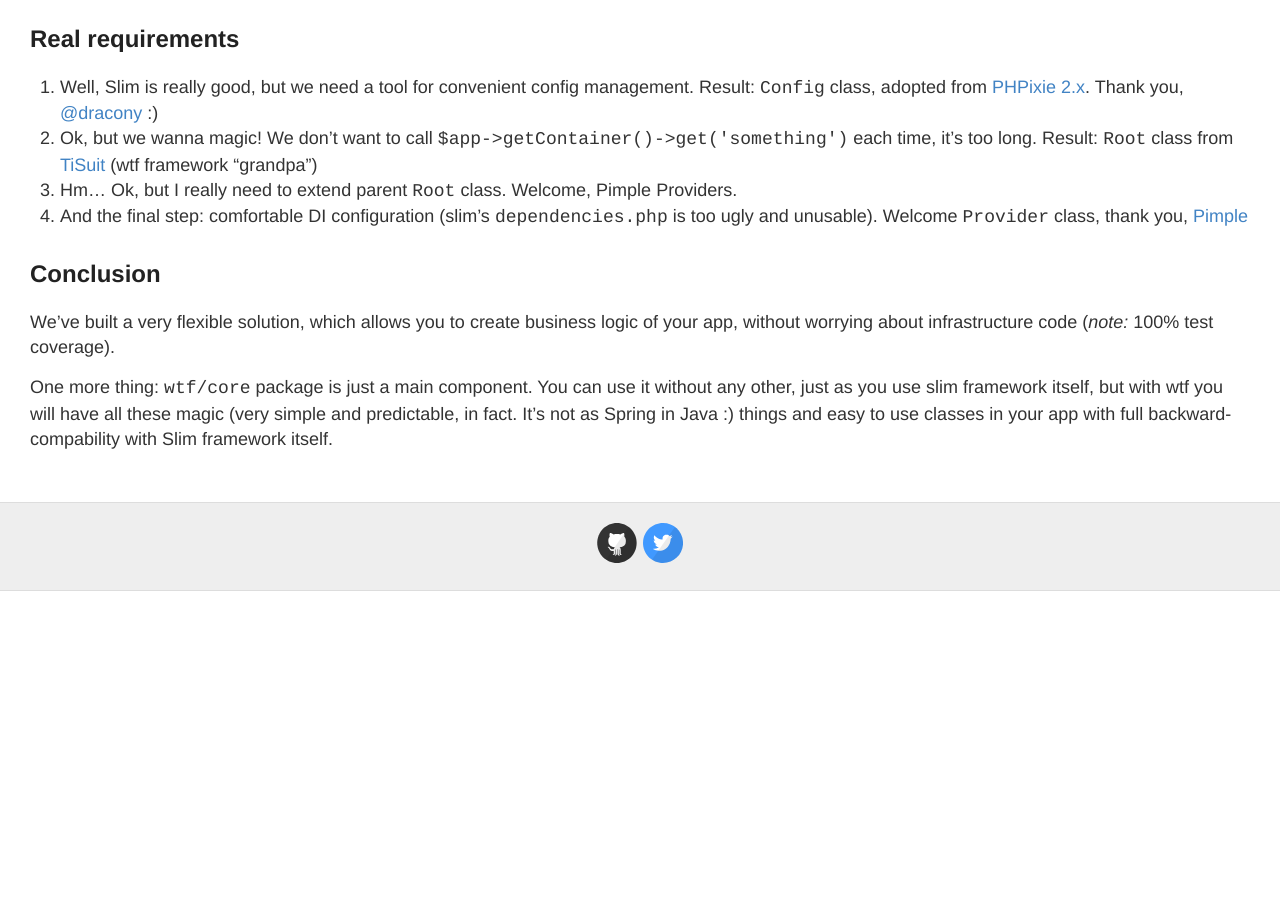
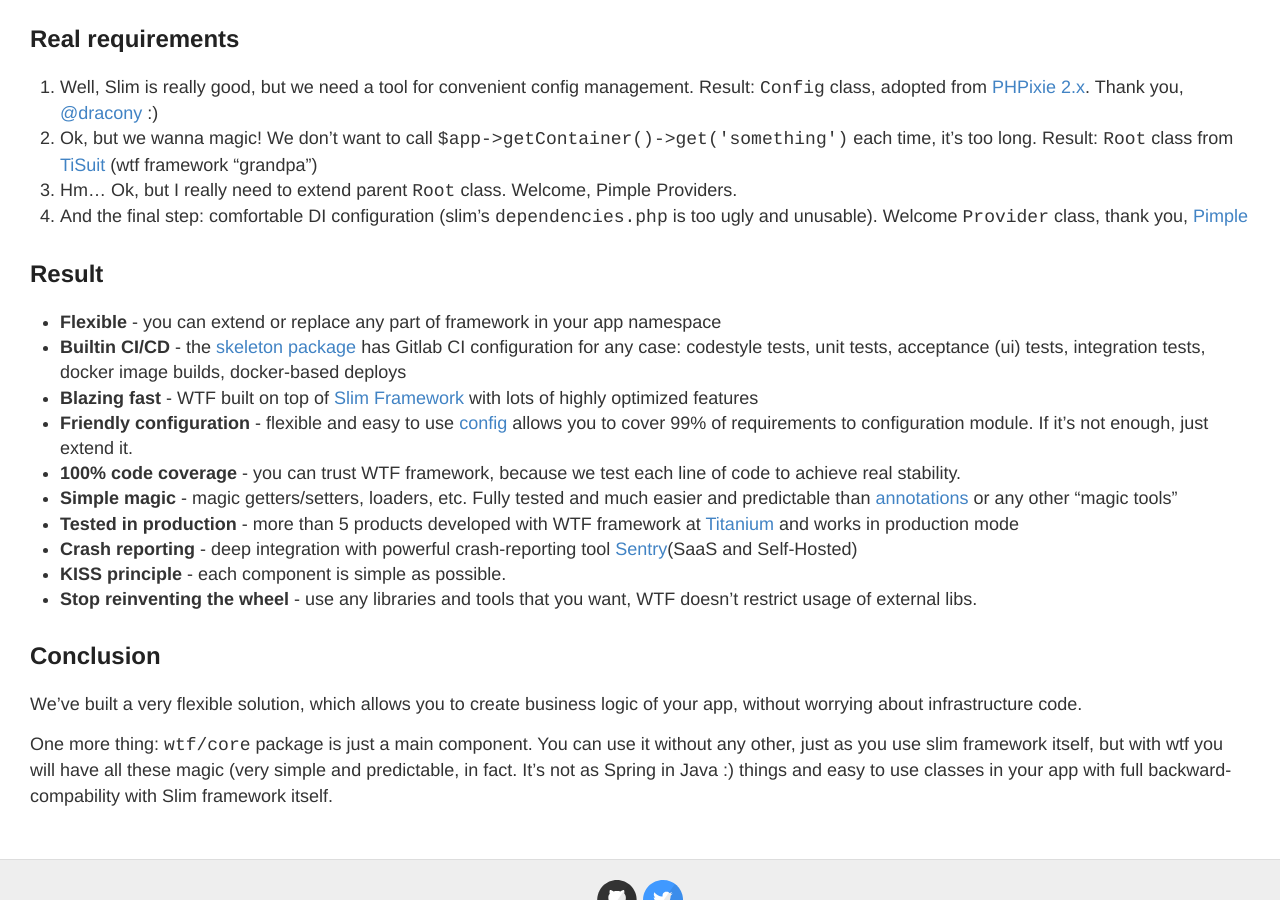
Before and after one commit to frameworkwtf/framework.wtf, a Jekyll site: the page built from index.md, in a window 1280 px wide and 900 px high, scrolled down 648 px. Built offline with Jekyll 4.4.1, drawn with Linux system fonts in a browser that asks for light colours; our own code applies the rules of GitHub Pages for plain Markdown files; before the commit the page ends 1239 px from its top, so only the background shows below that.

Commit message:
added features list

```diff
--- a/_layouts/default.html
+++ b/_layouts/default.html
@@ -1,7 +1,10 @@
 <!DOCTYPE html>
 <html>
   <head>
-    <title>{% if page.title %}{{ page.title }} – {% endif %}{{ site.name }} – {{ site.description }}</title>
+      <title>
+          {% if page.title and page.url != '/' %}{{ page.title }} – {% endif %}
+          {{ site.name }} – {{ site.description }}
+      </title>
 
     {% include meta.html %}
 
--- a/index.md
+++ b/index.md
@@ -29,8 +29,21 @@
 3. Hm... Ok, but I really need to extend parent `Root` class. Welcome, Pimple Providers.
 4. And the final step: comfortable DI configuration (slim's `dependencies.php` is too ugly and unusable). Welcome `Provider` class, thank you, [Pimple](https://pimple.symfony.com)
 
+## Result
+
+* **Flexible** - you can extend or replace any part of framework in your app namespace
+* **Builtin CI/CD** - the [skeleton package](https://github.com/frameworkwtf/skeleton) has Gitlab CI configuration for any case: codestyle tests, unit tests, acceptance (ui) tests, integration tests, docker image builds, docker-based deploys
+* **Blazing fast** - WTF built on top of [Slim Framework](https://slimframework.com) with lots of highly optimized features
+* **Friendly configuration** - flexible and easy to use [config]({{ site.baseurl }}/quickstart/#how-to-use-magic) allows you to cover 99% of requirements to configuration module. If it's not enough, just extend it.
+* **100% code coverage** - you can trust WTF framework, because we test each line of code to achieve real stability.
+* **Simple magic** - magic getters/setters, loaders, etc. Fully tested and much easier and predictable than [annotations](https://symfony.com) or any other "magic tools"
+* **Tested in production** - more than 5 products developed with WTF framework at [Titanium](https://titanium.codes) and works in production mode
+* **Crash reporting** - deep integration with powerful crash-reporting tool [Sentry](https://sentry.io)(SaaS and Self-Hosted)
+* **KISS principle** - each component is simple as possible.
+* **Stop reinventing the wheel** - use any libraries and tools that you want, WTF doesn't restrict usage of external libs.
+
 ## Conclusion
 
-We've built a very flexible solution, which allows you to create business logic of your app, without worrying about infrastructure code (_note:_ 100% test coverage).
+We've built a very flexible solution, which allows you to create business logic of your app, without worrying about infrastructure code.
 
 One more thing: `wtf/core` package is just a main component. You can use it without any other, just as you use slim framework itself, but with wtf you will have all these magic (very simple and predictable, in fact. It's not as Spring in Java :) things and easy to use classes in your app with full backward-compability with Slim framework itself.
```
